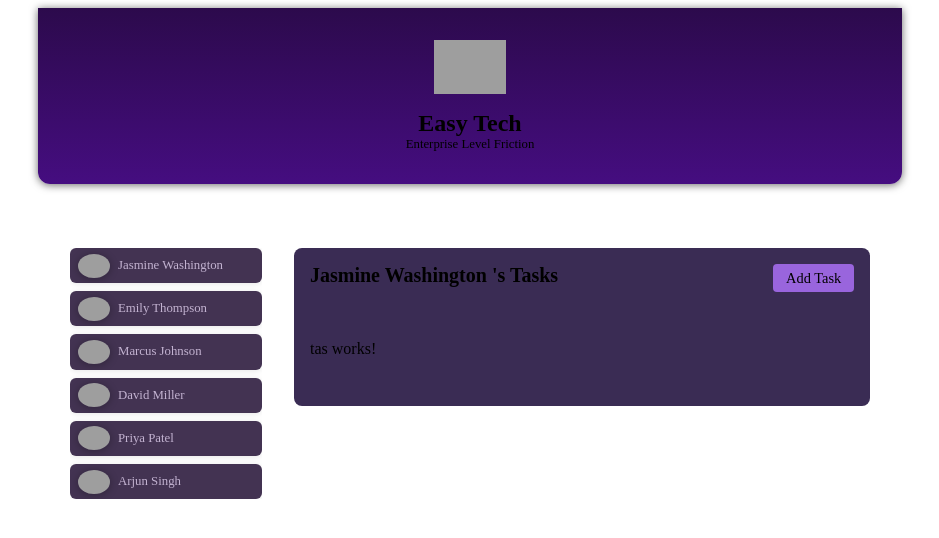
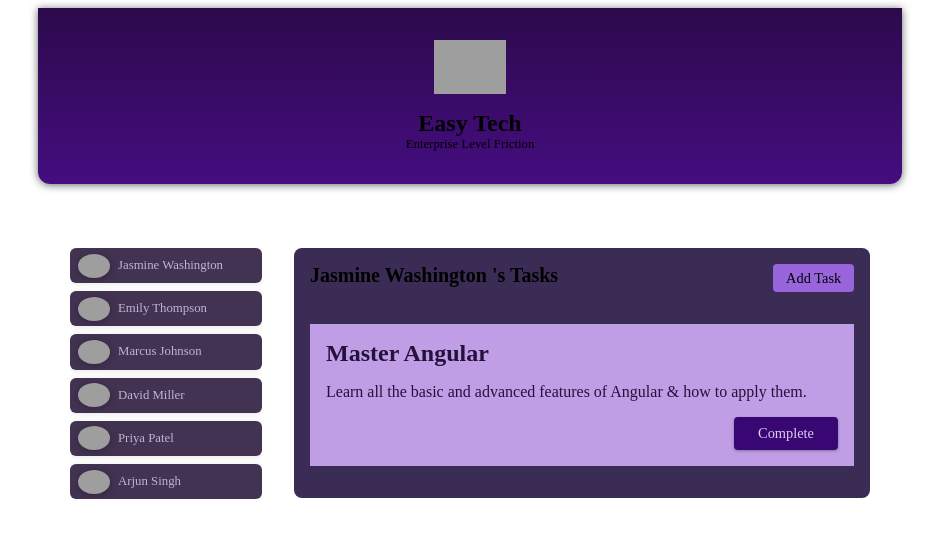
Before and after one commit to Shalini-Raman/Angular_MyProject, an Angular app: page / in a window 1280 px wide. Both pictures are taken after a click on the button "Jasmine Washington". Shown: the top 538 px of the page, without its empty margins (170-1109 px from the left). Built offline with nearby package versions, Linux system fonts and the light colour scheme; grey boxes are pictures that could not be loaded.

Commit message:
DynamicContent_Userwisetask

```diff
--- a/src/app/Tasks/Task.html
+++ b/src/app/Tasks/Task.html
@@ -7,8 +7,9 @@
   </menu>
 </header>
 <ul>
+  @for (tas of SelectedUserTask;track tas.id){
   <li>
-    <app-tas></app-tas>
-  </li>
+    <app-tas [tas]="tas"></app-tas>
+  </li>}
 </ul>
 </section>
--- a/src/app/Tasks/Task.ts
+++ b/src/app/Tasks/Task.ts
@@ -9,6 +9,37 @@ import { TasComponent } from './tas/tas';
 })
 export class TaskComponent {
   @Input({ required: true }) name!: string;
+  @Input({required:true}) userid!: string;
+
+       dummyTasks = [
+        {
+          id: 't1',
+          userId: 'u1',
+          title: 'Master Angular',
+          summary:
+            'Learn all the basic and advanced features of Angular & how to apply them.',
+          dueDate: '2025-12-31',
+        },
+        {
+          id: 't2',
+          userId: 'u3',
+          title: 'Build first prototype',
+          summary: 'Build a first prototype of the online shop website',
+          dueDate: '2024-05-31',
+        },
+        {
+          id: 't3',
+          userId: 'u3',
+          title: 'Prepare issue template',
+          summary:
+            'Prepare and describe an issue template which will help with project management',
+          dueDate: '2024-06-15',
+        },
 
 
+
+  ];
+  get SelectedUserTask(){
+    return this.dummyTasks.filter((task)=> task.userId===this.userid);
+  }
 }
--- a/src/app/Tasks/tas/tas.css
+++ b/src/app/Tasks/tas/tas.css
@@ -0,0 +1,37 @@
+article {
+    padding: 1rem;
+    color: #25113d;
+    background-color: #bf9ee5;
+  }
+
+  h2 {
+    margin: 0;
+  }
+
+  time {
+    color: #3c2c50;
+  }
+
+  .actions {
+    text-align: right;
+    margin: 0;
+  }
+
+  .actions button {
+    font: inherit;
+    font-size: 0.9rem;
+    cursor: pointer;
+    background-color: #380774;
+    color: #decdf2;
+    border-radius: 4px;
+    padding: 0.5rem 1.5rem;
+    border: none;
+    box-shadow: 0 1px 3px rgba(0, 0, 0, 0.3);
+    transition: all 0.3s ease;
+  }
+
+  .actions button:hover,
+  .actions button:active {
+    background-color: #4a0774;
+    box-shadow: 0 1px 6px rgba(0, 0, 0, 0.3);
+  }
--- a/src/app/Tasks/tas/tas.html
+++ b/src/app/Tasks/tas/tas.html
@@ -1 +1,8 @@
-<p>tas works!</p>
+<article>
+    <h2>{{tas.title}}</h2>
+    <time>{{tas.duedate}}</time>
+    <p>{{tas.summary}}</p>
+    <p class="actions">
+        <button>Complete</button>
+    </p>
+</article>
--- a/src/app/app.html
+++ b/src/app/app.html
@@ -10,16 +10,16 @@
   </ul>
 
 
-    <!-- @if (SelectedUser)
-    { -->
-      <app-tasks *ngIf="SelectedUser; else fallback" [name]="SelectedUser!.name"></app-tasks>
-    <!-- }
-    @else{ -->
-      <ng-template #fallback>
+    @if (SelectedUser)
+    {
+      <app-tasks [userid]="SelectedUser.id" [name]="SelectedUser!.name"></app-tasks>
+    }
+    @else{
+      <!-- <ng-template #fallback> -->
         <p id="fallback">Select the User to see their Tasks</p>
-      </ng-template>
+      <!-- </ng-template> -->
 
-    <!-- } -->
+    }
 
 
 </main>
```
Also changed, not shown: src/app/Tasks/tas/tas.ts (+9 -2 lines).
